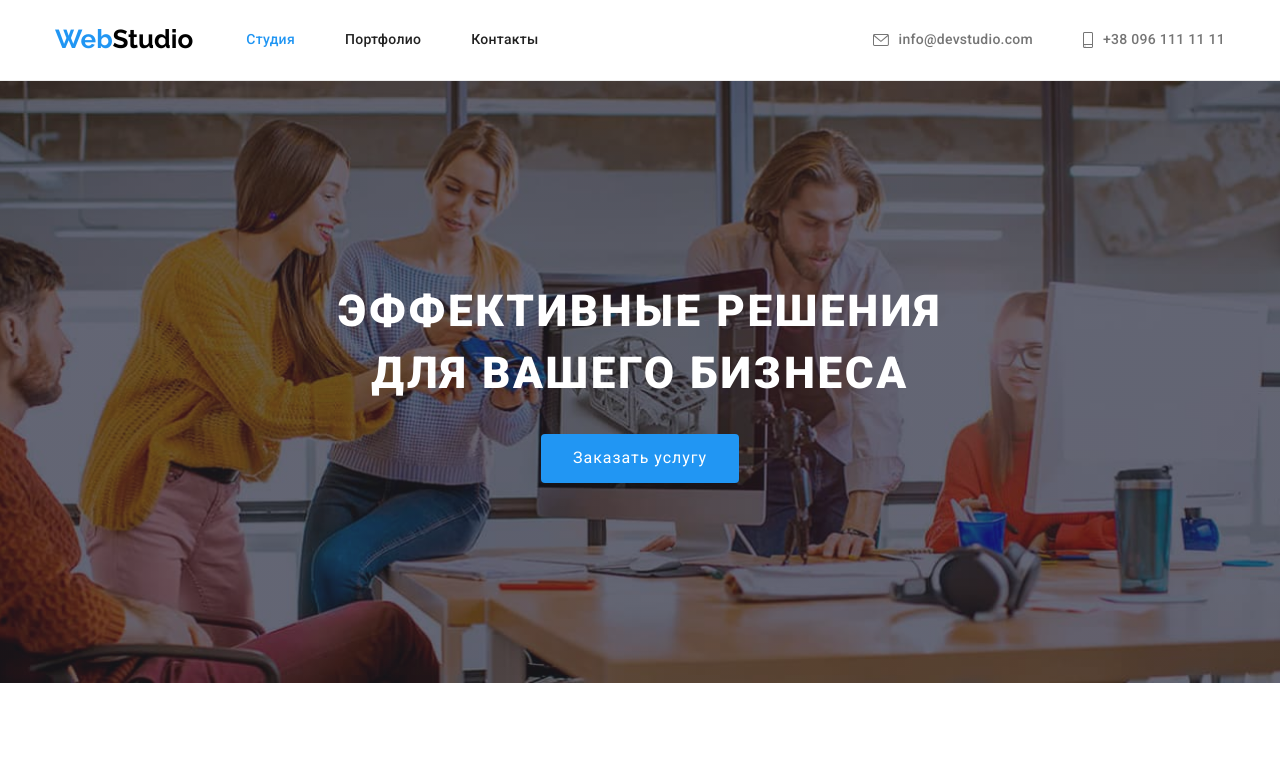
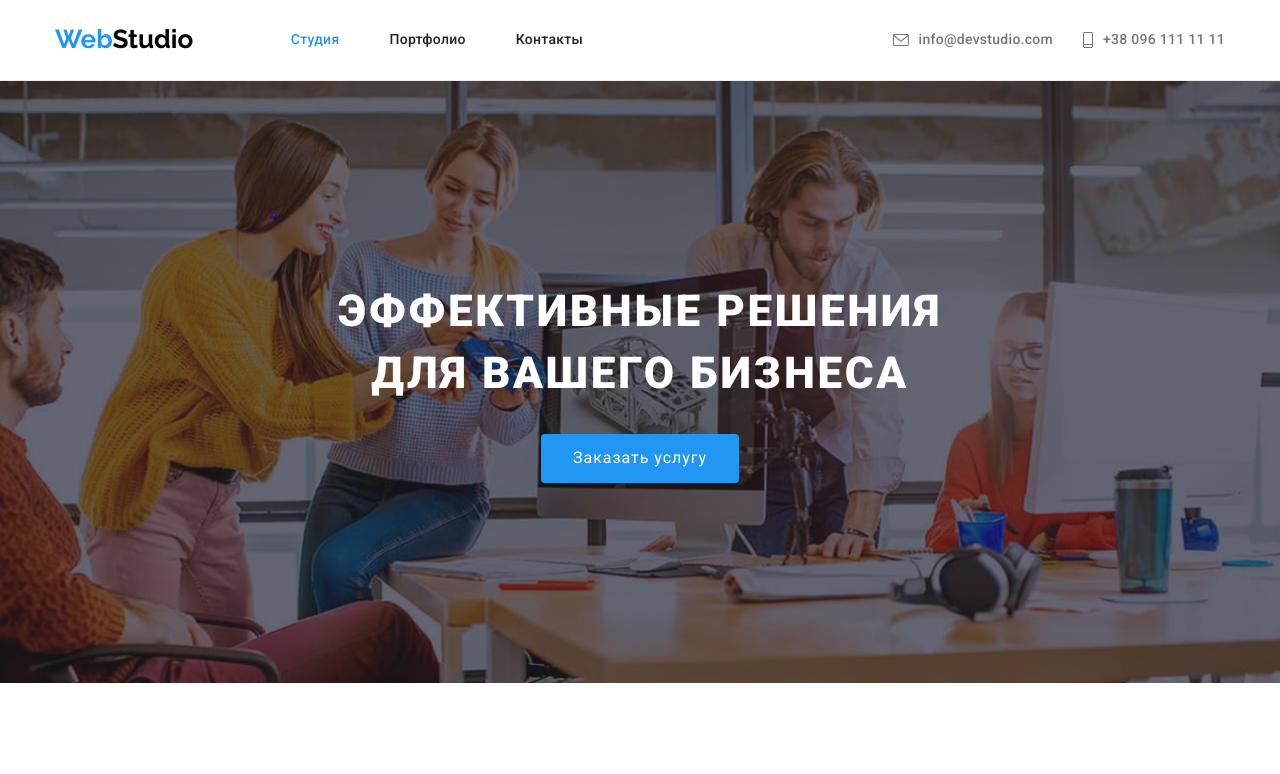
Before and after one commit to DenysVitvitskyi/goit-markup-hw-04, a plain HTML site: page index.html in a window 1280 px wide. Shown: the top 774 px of the page. Drawn offline with Linux system fonts and the light colour scheme.

Commit message:
Home work v4.0

```diff
--- a/css/style.css
+++ b/css/style.css
@@ -66,16 +66,20 @@ justify-content: space-between;
 align-items: center;
 }
 
-.nav-list li{
+.nav-list li:not(:first-child){
 margin-left: 50px;
 }
 
+.nav-list {
+    padding-left: 93px;
+}
+
 .contact-list li:last-child{
-margin-left: 50px;
+margin-left: 30px;
 }
 
 .contact-list {
-margin-left: 331px;
+margin-left: 305px;
 }
 
 .brand {
```
